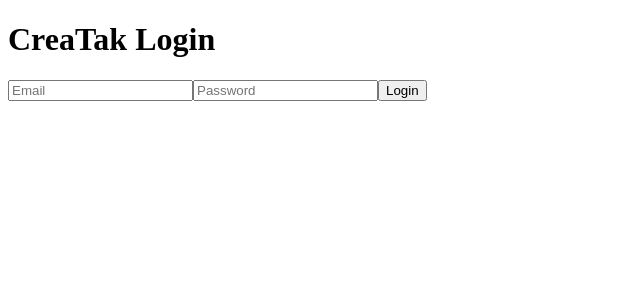
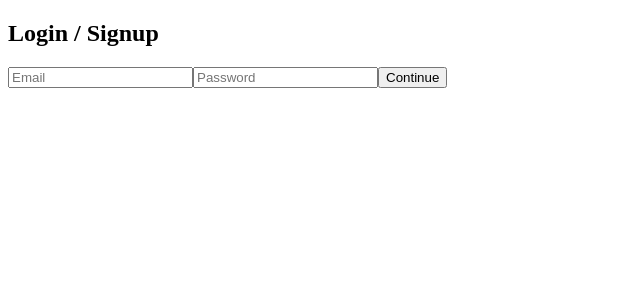
Before and after one commit to goodnessmercy027-jpg/creaktak---frontend, a Next.js app: page /login in a window 1280 px wide. Shown: the top 300 px of the page, without its empty margins (0-640 px from the left). Built offline with nearby package versions, Linux system fonts and the light colour scheme; no server answers.

Commit message:
Update login.js

```diff
--- a/pages/login.js
+++ b/pages/login.js
@@ -1,26 +1,21 @@
-import { useState } from 'react'
-import { supabase } from '../supabase/client'
+import { supabase } from "../supabase/client"
 
 export default function Login() {
-  const [email, setEmail] = useState('')
-  const [password, setPassword] = useState('')
 
-  const handleLogin = async () => {
-    const { data, error } = await supabase.auth.signInWithPassword({
-      email,
-      password
-    })
-
-    if (error) alert(error.message)
-    else alert("Logged in!")
+  async function signIn(e){
+    e.preventDefault()
+    const email = e.target.email.value
+    const password = e.target.password.value
+    await supabase.auth.signInWithPassword({ email, password })
+    alert("Check email or dashboard")
   }
 
   return (
-    <div>
-      <h1>CreaTak Login</h1>
-      <input placeholder="Email" onChange={e => setEmail(e.target.value)} />
-      <input type="password" placeholder="Password" onChange={e => setPassword(e.target.value)} />
-      <button onClick={handleLogin}>Login</button>
-    </div>
+    <form onSubmit={signIn} className="card">
+      <h2>Login / Signup</h2>
+      <input name="email" placeholder="Email" />
+      <input name="password" type="password" placeholder="Password" />
+      <button type="submit">Continue</button>
+    </form>
   )
-}
+    }
```
